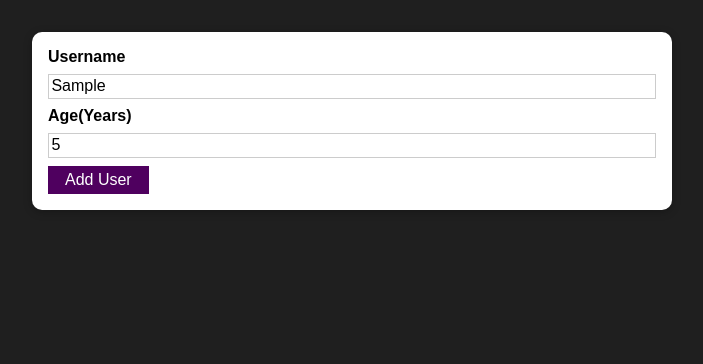
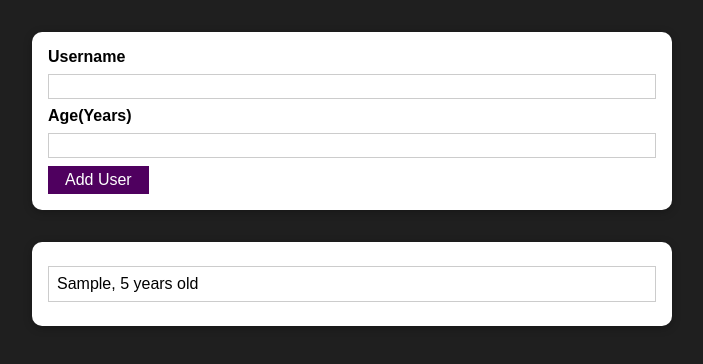
Before and after one commit to ulmeanur/add-users-app, a React (Create React App) app: page / in a window 1280 px wide. Both pictures are taken after typing "Sample", "5" into the empty fields and a click on the button "Add User". Shown: the top 364 px of the page, without its empty margins (288-991 px from the left). Built offline with nearby package versions, Linux system fonts and the light colour scheme.

Commit message:
created AddUsers and  UsersList components for adding and listing users

```diff
--- a/src/App.js
+++ b/src/App.js
@@ -1,12 +1,30 @@
-import React from 'react';
+import React, {useState} from 'react';
 import AddUser from './Users/AddUser/AddUser';
+import UsersList from './Users/UsersList/UsersList';
 
 function App() {
-  return (
+
+  const [usersList, setUsersList] = useState([]);
+
+  const addUsersHandler = (uName, uAge) => {
+    //when you need to update the previous state with the current one
+    //we need to add a function to the setter and use prev...
+    setUsersList((prevUsersList) => {
+      return [
+        ...prevUsersList,
+        {id: Math.random.toString(), username: uName, age: uAge}
+      ];
+    });
+  };
+
+  console.log("usersList = ", usersList);
+
+    return (
     <div>
-      <AddUser />
+      <AddUser onAddUser={addUsersHandler} />
+      <UsersList users={usersList} />
     </div>
-  );
+  )
 }
 
 export default App;
--- a/src/Users/AddUser/AddUser.js
+++ b/src/Users/AddUser/AddUser.js
@@ -1,29 +1,68 @@
-import React from 'react';
+import React, { useState } from 'react';
 import classes from './AddUser.module.css';
 import Card from '../../components/UI/Card/Card';
 import Button from '../../components/UI/Button/Button';
 
 const AddUser = (props) => {
+	const [enteredUsername, setEnteredUsername] = useState('');
+	const [enteredAge, setEnteredAge] = useState('');
+
 	const addUserHandler = (event) => {
 		event.preventDefault(); //to prevent reloading the page
-		console.log("submit form");
+		console.log('submit form');
+		console.log('username=', enteredUsername);
+		console.log('age=', enteredAge);
+
+		if (enteredUsername.trim().length === 0 || enteredAge.trim().length < 0 || +enteredAge < 0) {
+			console.log('Failed to submit form');
+			return;
+		}
+
+		console.log('Success - form was submitted');
+		props.onAddUser(enteredUsername,enteredAge);
+		setEnteredUsername('');
+		setEnteredAge('');
+
 	};
 
-	const onAddUsername = (event) => {
-		event.preventDefault();
-		// console.log("username=",event.target.value);
+	const usernameChangeHandler = (event) => {
+		console.log('username=', event.target.value);
+
+		setEnteredUsername(event.target.value);
+
+		if (enteredUsername.trim().length === 0) {
+			console.log('error - not a valid username');
+		}
+	};
+
+	const ageChangeHandler = (event) => {
+		console.log('age=', event.target.value);
+
+		setEnteredAge(event.target.value);
+
+		if (enteredAge.trim().length < 0 || +enteredAge < 0) {
+			console.log('error - not a valid age');
+		}
 	};
 
 	return (
 		<Card className={classes.input}>
 			<form onSubmit={addUserHandler}>
-				<label htmlFor="username" onChange={onAddUsername}>
-					Username
-				</label>
-				<input id="username" type="text" />
+				<label htmlFor="username">Username</label>
+				<input
+					id="username"
+					type="text"
+					value={enteredUsername}
+					onChange={usernameChangeHandler}
+				/>
 
 				<label htmlFor="age">Age(Years)</label>
-				<input id="age" type="number" />
+				<input
+					id="age"
+					type="number"
+					value={enteredAge}
+					onChange={ageChangeHandler}
+				/>
 
 				<Button type="submit">Add User</Button>
 			</form>
--- /dev/null
+++ b/src/Users/UsersList/UsersList.js
@@ -0,0 +1,19 @@
+import React from 'react';
+import classes from './UsersList.module.css';
+import Card from '../../components/UI/Card/Card';
+
+const UsersList = (props) => {
+	return (
+		<Card className={classes['users-list']}>
+			<ul>
+				{props.users.map((user) => (
+					<li key={user.id}>
+						{user.username}, {user.age} years old
+					</li>
+				))}
+			</ul>
+		</Card>
+	);
+};
+
+export default UsersList;
--- /dev/null
+++ b/src/Users/UsersList/UsersList.module.css
@@ -0,0 +1,16 @@
+.users-list {
+    margin: 2rem auto;
+    width: 90%;
+    max-width: 40rem;
+  }
+
+  .users-list ul {
+    list-style: none;
+    padding: 1rem;
+  }
+
+  .users-list li {
+    border: 1px solid #ccc;
+    margin: 0.5rem 0;
+    padding: 0.5rem;
+  }
```
Also changed, not shown: src/components/theory/theory.js (+35 -1 lines).
